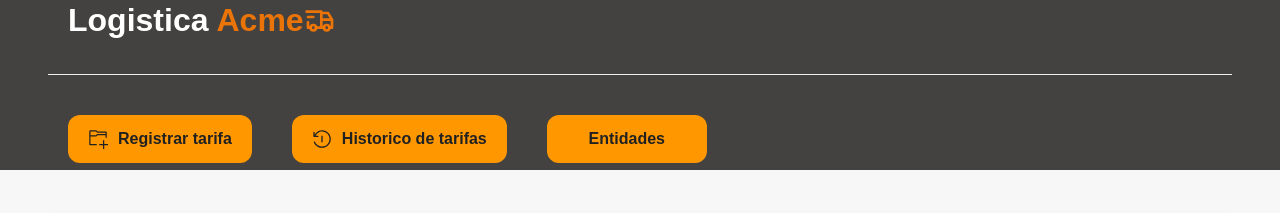
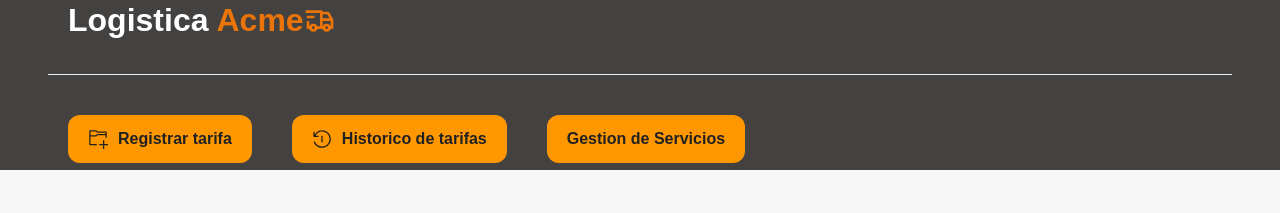
Before and after one commit to DesApp-2025c1-Grupo-7/GestionTarifasFront, a React (Vite) app in the folder gestion-de-tarifas-front/: page /historicoTarifas in a window 1280 px wide. Shown: the top 213 px of the page. Built offline with nearby package versions, Linux system fonts and the light colour scheme; no server answers.

Commit message:
arreglos esteticos

```diff
--- a/gestion-de-tarifas-front/src/components/Form_registro_tarifas/RegistroTarifas.jsx
+++ b/gestion-de-tarifas-front/src/components/Form_registro_tarifas/RegistroTarifas.jsx
@@ -78,7 +78,7 @@ const RegistroTarifas = () => {
               <select value={vehiculo} onChange={e => setVehiculo(Number(e.target.value))} required>
                 <option value="">Seleccione vehículo</option>
                 {vehiculos.map(v => (
-                  <option key={v.id} value={v.id}>{v.patente} - {v.tipoVehiculo?.tipoCargas?.map(carga => carga.categoria) || `Vehículo ${v.id}`}</option>
+                  <option key={v.id} value={v.id}>{v.patente} - {v.tipoVehiculo?.tipoCargas?.map(carga => carga.categoria).join(' - ') || `Vehículo ${v.id}`}</option>
                 ))}
               </select>
             </div>
--- a/gestion-de-tarifas-front/src/components/Header/Header.jsx
+++ b/gestion-de-tarifas-front/src/components/Header/Header.jsx
@@ -18,7 +18,7 @@ const Header = () => {
 
             <li><Link to="/registrarTarifa" className='boton'><strong><VscNewFolder /></strong>  Registrar tarifa </Link></li>
             <li><Link to="/historicoTarifas" className='boton'><strong><RxCountdownTimer /></strong>  Historico de tarifas </Link></li>
-            <li><Link to="/entidades" className='boton'>Entidades</Link></li>
+            <li><Link  className='boton'>Gestion de Servicios</Link></li>
 
         </ul>
 
--- a/gestion-de-tarifas-front/src/components/Historico_tarifas/HistoricoTarifas.jsx
+++ b/gestion-de-tarifas-front/src/components/Historico_tarifas/HistoricoTarifas.jsx
@@ -123,7 +123,7 @@ const HistoricoTarifas = () => {
               ) : (
                   <>
 
-                    <p><strong>Fecha:</strong> {tarifa.fecha }</p>
+                    <p><strong>Fecha:</strong> {tarifa.fecha || new Date().toLocaleDateString() }</p>
                     <p><strong>Transportista:</strong> {tarifa.transportista?.nombre}</p>
                     <p> <strong>Vehículo:</strong> {tarifa.vehiculo?.patente} - {tarifa.vehiculo?.tipoVehiculo?.descripcion} </p>
                     <p><strong>Origen:</strong> {tarifa.zonaDeViaje?.origen}</p>
```
